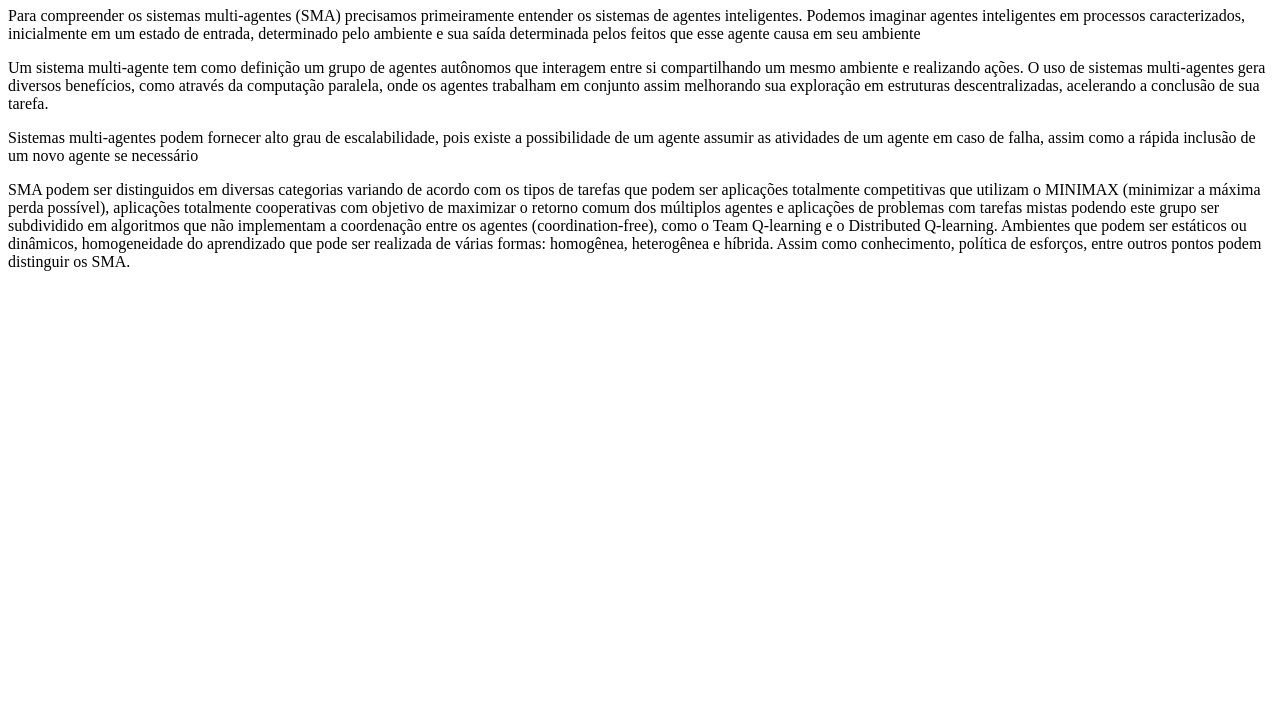
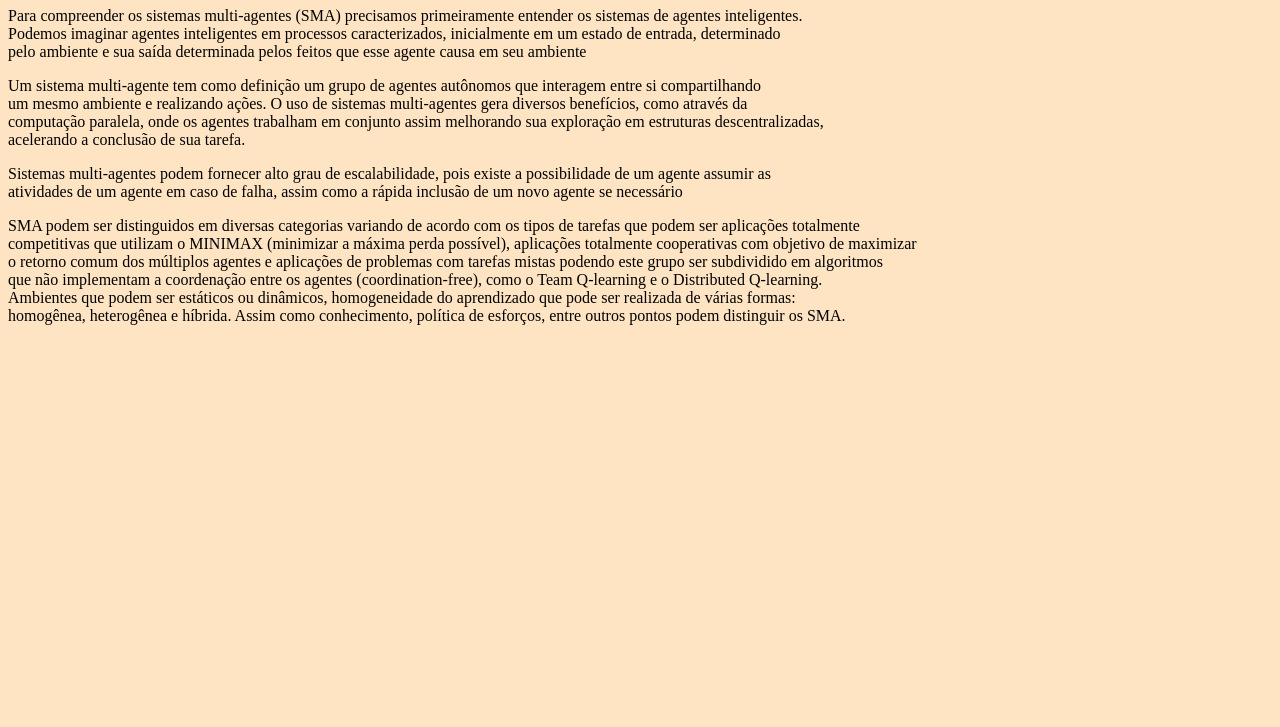
Before and after one commit to anajurp/SMA.github.io, a plain HTML site: page index.html in a window 1280 px wide. Shown: the part 73-800 px from the top of the page. Drawn offline with Linux system fonts and the light colour scheme.

Commit message:
Update index.html

```diff
--- a/index.html
+++ b/index.html
@@ -3,34 +3,40 @@
   <head>
     <title>Sistemas multi-agentes</title>
     <meta charset="utf-8">
+    <style>
+      body{
+        background-color:bisque
+      }
+    </style>
+
   </head>
   <body>
 
     <h1>Conceitos </h1>
-<p> Para compreender os sistemas multi-agentes (SMA) precisamos primeiramente entender os sistemas de agentes inteligentes.
-    Podemos imaginar agentes inteligentes em processos caracterizados, inicialmente em um estado de entrada, determinado
-    pelo ambiente e sua saída determinada pelos feitos que esse agente causa em seu ambiente
+<p> Para compreender os sistemas multi-agentes (SMA) precisamos primeiramente entender os sistemas de agentes inteligentes. <br>
+    Podemos imaginar agentes inteligentes em processos caracterizados, inicialmente em um estado de entrada, determinado  <br>
+    pelo ambiente e sua saída determinada pelos feitos que esse agente causa em seu ambiente  <br>
 </p>
 
 <p>
-    Um sistema multi-agente tem como definição um grupo de agentes autônomos que interagem entre si compartilhando
-    um mesmo ambiente e realizando ações. O uso de sistemas multi-agentes gera diversos benefícios, como através da
-    computação paralela, onde os agentes trabalham em conjunto assim melhorando sua exploração em estruturas descentralizadas,
+    Um sistema multi-agente tem como definição um grupo de agentes autônomos que interagem entre si compartilhando  <br>
+    um mesmo ambiente e realizando ações. O uso de sistemas multi-agentes gera diversos benefícios, como através da  <br>
+    computação paralela, onde os agentes trabalham em conjunto assim melhorando sua exploração em estruturas descentralizadas,  <br>
     acelerando a conclusão de sua tarefa.
 </p>
 
 <p>
-    Sistemas multi-agentes podem fornecer alto grau de escalabilidade, pois existe a possibilidade de um agente assumir as
-    atividades de um agente em caso de falha, assim como a rápida inclusão de um novo agente se necessário
+    Sistemas multi-agentes podem fornecer alto grau de escalabilidade, pois existe a possibilidade de um agente assumir as  <br>
+    atividades de um agente em caso de falha, assim como a rápida inclusão de um novo agente se necessário  <br>
 </p>
 
 <p>
-    SMA podem ser distinguidos em diversas categorias variando de acordo com os tipos de tarefas que podem ser aplicações totalmente
-    competitivas que utilizam o MINIMAX (minimizar a máxima perda possível), aplicações totalmente cooperativas com objetivo de maximizar
-    o retorno comum dos múltiplos agentes e aplicações de problemas com tarefas mistas podendo este grupo ser subdividido em algoritmos
-    que não implementam a coordenação entre os agentes (coordination-free), como o Team Q-learning e o Distributed Q-learning.
-    Ambientes que podem ser estáticos ou dinâmicos, homogeneidade do aprendizado que pode ser realizada de várias formas:
-    homogênea, heterogênea e híbrida. Assim como conhecimento, política de esforços, entre outros pontos podem distinguir os SMA.
+    SMA podem ser distinguidos em diversas categorias variando de acordo com os tipos de tarefas que podem ser aplicações totalmente   <br>
+    competitivas que utilizam o MINIMAX (minimizar a máxima perda possível), aplicações totalmente cooperativas com objetivo de maximizar  <br>
+    o retorno comum dos múltiplos agentes e aplicações de problemas com tarefas mistas podendo este grupo ser subdividido em algoritmos  <br>
+    que não implementam a coordenação entre os agentes (coordination-free), como o Team Q-learning e o Distributed Q-learning.   <br>
+    Ambientes que podem ser estáticos ou dinâmicos, homogeneidade do aprendizado que pode ser realizada de várias formas:  <br>
+    homogênea, heterogênea e híbrida. Assim como conhecimento, política de esforços, entre outros pontos podem distinguir os SMA.       <br>
 </p>
 
   </body>
```
